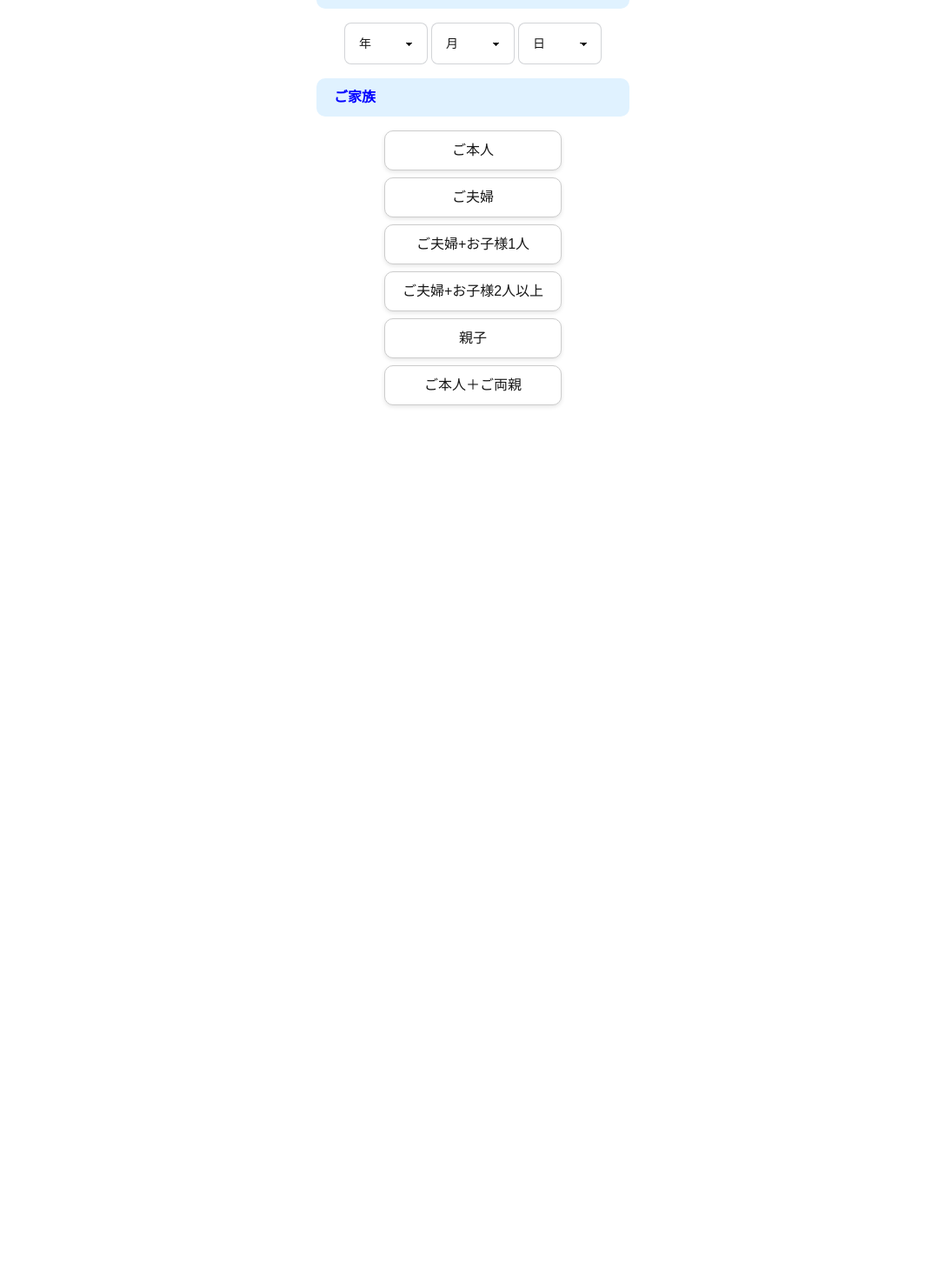
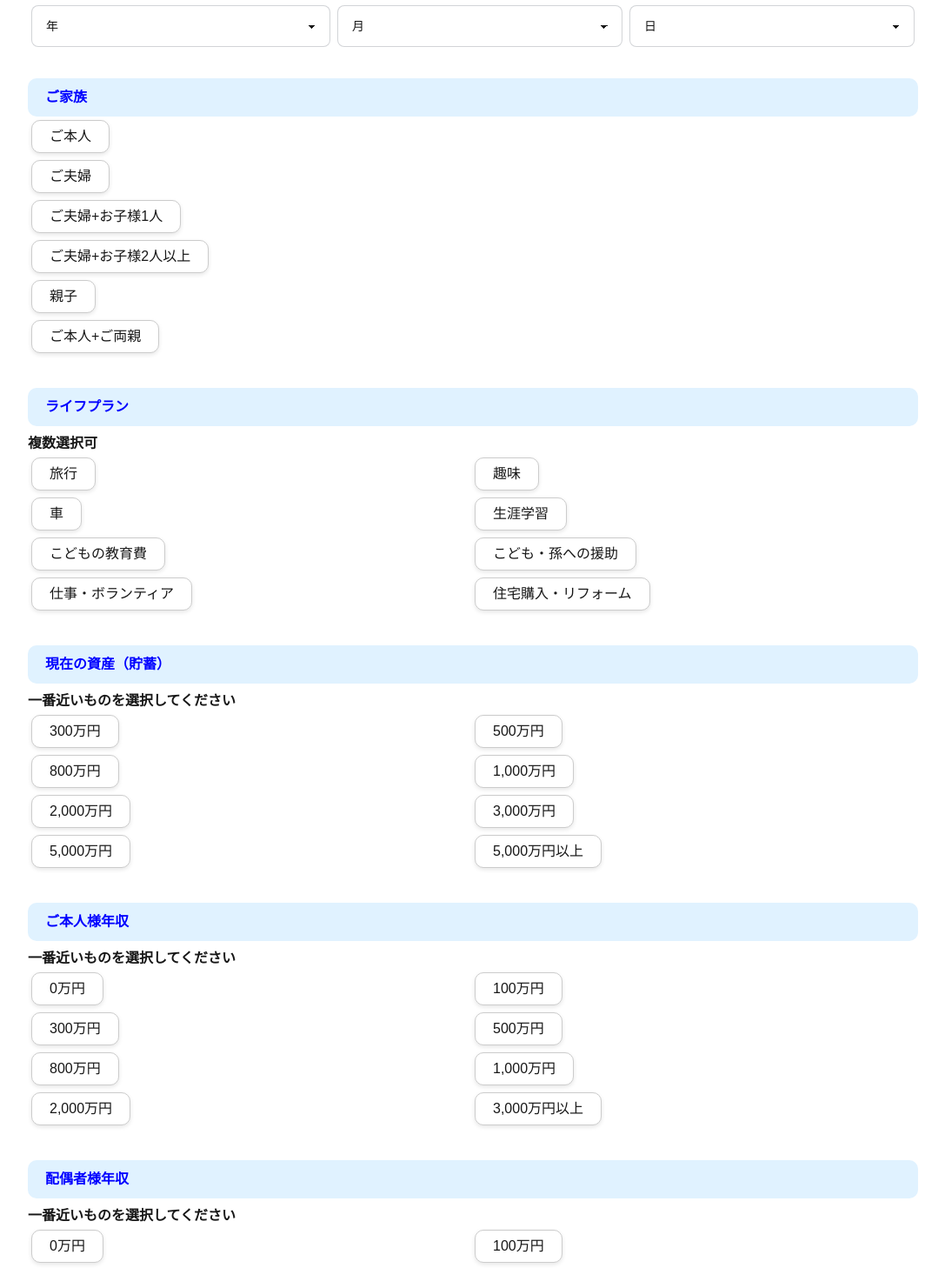
Before and after one commit to kisiiii/Allblue_NISAapp_frontend, a Next.js app: page /simulation in a window 1280 px wide. Shown: the part 180-1638 px from the top of the page at 87% size, without its empty margins (96-1183 px from the left). Before the commit the page ends 800 px from the top, so only its background shows below. Built offline with nearby package versions, Linux system fonts and the light colour scheme.

Commit message:
RFP案件。ボタン要素をコンポーネントに分解し、それに合わせてcssの設定と受注案件のメインページを更新

```diff
--- a/src/app/globals.css
+++ b/src/app/globals.css
@@ -29,7 +29,7 @@ body {
   padding-left: 20px; /* 左側の余白を追加 */
   border-radius: 10px; /* 角の丸み */
   width: 100%; /* スマートフォン幅に合わせる */
-  max-width: 360px; /* 必要に応じて幅の上限を設定 */
+  /*max-width: 360px; /* 必要に応じて幅の上限を設定 */
   margin: 0 auto; /* 要素を中央揃えにする */
   text-align: left; /* 文字を左寄せにする */
   box-sizing: border-box; /* パディングを含めた幅を計算 */
@@ -53,8 +53,8 @@ body {
   cursor: pointer;
   box-shadow: 0 2px 5px rgba(0, 0, 0, 0.1);
   transition: background-color 0.3s, border-color 0.3s, box-shadow 0.3s;
-  width: 100%; /* 幅を全体に広げる */
-  max-width: 400px; /* 最大幅を設定（必要に応じて変更） */
+  /*width: 100%; /* 幅を全体に広げる */
+  /*max-width: 400px; /* 最大幅を設定（必要に応じて変更） */
 }
 
 .app-selectable-button:hover {
--- /dev/null
+++ b/src/app/simulation/components/multiple_select_area.jsx
@@ -0,0 +1,42 @@
+// 選択エリアのコンポーネント(複数選択可)
+'use client';
+
+import React, { useState } from 'react';
+import SelectButton from "./select_button.jsx"; //　ボタンコンポーネントのインポート
+
+const MultipleSelectArea = ({labelList, n_cols}) => {
+    // 選択されているボタンのインデックスの状態保存のためのhook
+    const [selectedIndexes, setSelectedIndexes] = useState([]);
+
+    const handleSelect = (inputValue) => {
+        setSelectedIndexes((prevSelectedIndexes) => {
+            // 配列中にインデックスが含まれているかをチェック
+            if (prevSelectedIndexes.includes(inputValue)) {
+                // 含まれている場合はインデックスを削除
+                return prevSelectedIndexes.filter((item) => item !== inputValue);
+            } else {
+                // 含まれていない場合は追加
+                return [...prevSelectedIndexes, inputValue];
+            }
+        });
+    };
+
+    // 表示画面のグリッドの指定
+    const gridStyle = {
+        gridTemplateColumns: `repeat(${n_cols}, minmax(0, 1fr))`
+    };
+
+    return (
+        <div className="grid gap-x-1" style={gridStyle}>
+            {labelList.map((label, index) => {
+                return(
+                    // ボタンコンポーネントの呼び出し
+                    <SelectButton key={index} label={label} index={index} selectedIndex={selectedIndexes} onSelect={handleSelect}/>
+                )
+            }
+        )}
+        </div>
+    );
+}
+
+export default MultipleSelectArea;
--- /dev/null
+++ b/src/app/simulation/components/select_area.jsx
@@ -0,0 +1,33 @@
+// 選択エリアのコンポーネント
+'use client';
+
+import React, { useState } from 'react';
+import SelectButton from "./select_button.jsx"; //　ボタンコンポーネントのインポート
+
+const SelectArea = ({labelList, n_cols}) => {
+    const [selectedIndex, setSelectedIndex] = useState([]);
+
+    // 選択したボタンのインデックスを保存するhook
+    const handleSelect = (inputValue) => {
+        setSelectedIndex([inputValue]);
+    };
+
+    // 表示画面のグリッドの指定
+    const gridStyle = {
+        gridTemplateColumns: `repeat(${n_cols}, minmax(0, 1fr))`
+    };
+
+    return (
+        <div className="grid gap-x-1" style={gridStyle}>
+            {labelList.map((label, index) => {
+                return(
+                    // ボタンコンポーネントの呼び出し
+                    <SelectButton key={index} label={label} index={index} selectedIndex={selectedIndex} onSelect={handleSelect}/>
+                )
+            }
+        )}
+        </div>
+    );
+}
+
+export default SelectArea;
--- /dev/null
+++ b/src/app/simulation/components/select_button.jsx
@@ -0,0 +1,21 @@
+// 選択ボタンのコンポーネント
+'use client';
+
+import React from 'react';
+
+const SelectButton = ({label, index, selectedIndex, onSelect}) => {
+    return (
+        <div className="my-1 text-xs">
+            <button
+                    // 親コンポーネントから渡されるselectedIndex中にボタンのindexが含まれていれば選択状態のCSSを適用
+                    className={`app-selectable-button ${selectedIndex.includes(index) ? 'selected' : ''}`}
+                    // クリックしたら親コンポーネントで指定して渡されている関数onSelectを実行
+                    onClick={() => onSelect(index)}
+                >
+                    {label}
+                </button>
+        </div>
+    );
+}
+
+export default SelectButton;
--- a/src/app/simulation/page.jsx
+++ b/src/app/simulation/page.jsx
@@ -1,42 +1,44 @@
 'use client';
 
 import React, { useState } from 'react';
+import SelectArea from "./components/select_area.jsx";
+import MultipleSelectArea from './components/multiple_select_area.jsx';
 
 export default function Home() {
-    const [selected, setSelected] = useState(null); // ボタンの選択状態を管理
     const [year, setYear] = useState(""); // 年の選択状態
     const [month, setMonth] = useState(""); // 月の選択状態
     const [day, setDay] = useState(""); // 日の選択状態
 
-    const handleSelect = (id) => {
-        setSelected(id); // 選択されたボタンのIDを設定
-    };
+    // ボタンの項目リスト
+    const family_member = ["ご本人", "ご夫婦", "ご夫婦+お子様1人", "ご夫婦+お子様2人以上", "親子", "ご本人+ご両親"]
+    const life_plan = ["旅行", "趣味", "車", "生涯学習", "こどもの教育費", "こども・孫への援助", "仕事・ボランティア", "住宅購入・リフォーム"]
+    const savings = ["300万円", "500万円", "800万円", "1,000万円", "2,000万円", "3,000万円", "5,000万円", "5,000万円以上"]
+    const annual_income = ["0万円", "100万円","300万円", "500万円", "800万円", "1,000万円", "2,000万円", "3,000万円以上"]
+    const annual_income_spouse = ["0万円", "100万円","300万円", "500万円", "800万円", "1,000万円", "2,000万円", "3,000万円以上"]
+    const monthly_consumption = ["10万円", "20万円", "30万円", "40万円", "50万円", "60万円", "70万円", "80万円以上"]
 
     return (
         <div className="flex flex-col justify-center items-center mt-12 gap-4">
-            <div className="mb-8">
+            <div className="mb-5">
                 <img src="../NISAPO_logo.png" alt="logo" className="w-48" />
             </div>
 
+            <div className='container mx-auto w-4/5 mb-5'>
                 <div className="label-container">生年月日</div>
-
-            <div className="flex flex-row">
+                <div className="grid grid-flow-col justify-stretch mt-2">
                     <select
-                    className="select select-bordered w-24 max-w-xs mr-1"
+                        className="select select-bordered mx-1"
                         value={year}
                         onChange={(e) => setYear(e.target.value)}
                     >
-                    <option value="" disabled>
-                        年
-                    </option>
+                        <option value="" disabled>年</option>
                         <option value="1988">1988</option>
                         <option value="1989">1989</option>
                         <option value="1990">1990</option>
                         <option value="1991">1991</option>
                     </select>
-
                     <select
-                    className="select select-bordered w-24 max-w-xs mr-1"
+                        className="select select-bordered mx-1"
                         value={month}
                         onChange={(e) => setMonth(e.target.value)}
                     >
@@ -49,9 +51,8 @@ export default function Home() {
                             </option>
                         ))}
                     </select>
-
                     <select
-                    className="select select-bordered w-24 max-w-xs"
+                        className="select select-bordered mx-1"
                         value={day}
                         onChange={(e) => setDay(e.target.value)}
                     >
@@ -65,46 +66,50 @@ export default function Home() {
                         ))}
                     </select>
                 </div>
+            </div>
+            <div className='container mx-auto w-4/5 mb-5'>
+                <div className="label-container">ご家族</div>
+                <div className="flex flex-col mx-1">
+                    <SelectArea labelList={family_member} n_cols={1}/>
+                </div>
+            </div>
+            <div className='container mx-auto w-4/5 mb-5'>
+                <div className="label-container">ライフプラン</div>
+                <p className='font-bold mt-2'>複数選択可</p>
+                <div className="flex flex-col mx-1">
+                    <MultipleSelectArea labelList={life_plan} n_cols={2}/>
+                </div>
+            </div>
+            <div className='container mx-auto w-4/5 mb-5'>
+                <div className="label-container">現在の資産（貯蓄）</div>
+                <p className='font-bold mt-2'>一番近いものを選択してください</p>
+                <div className="mx-1">
+                    <SelectArea labelList={savings} n_cols={2}/>
+                </div>
+            </div>
+            <div className='container mx-auto w-4/5 mb-5'>
+                <div className="label-container">ご本人様年収</div>
+                <p className='font-bold mt-2'>一番近いものを選択してください</p>
+                <div className="flex flex-col mx-1">
+                    <SelectArea labelList={annual_income} n_cols={2}/>
+                </div>
+            </div>
+            <div className='container mx-auto w-4/5 mb-5'>
+                <div className="label-container">配偶者様年収</div>
+                <p className='font-bold mt-2'>一番近いものを選択してください</p>
+                <div className="flex flex-col mx-1">
+                    <SelectArea labelList={annual_income_spouse} n_cols={2}/>
+                </div>
+            </div>
+            <div className='container mx-auto w-4/5 mb-5'>
+                <div className="label-container">月々の生活費</div>
+                <p className='font-bold mt-2'>一番近いものを選択してください</p>
+                <div className="flex flex-col mx-1">
+                    <SelectArea labelList={monthly_consumption} n_cols={2}/>
+                </div>
+            </div>
+            <button className='btn bg-blue-800 text-white mx-auto w-4/5 mb-5'>結果を見る</button>
 
-            <div className="label-container">ご家族</div>
-            <div className="flex flex-col gap-2">
-                <button
-                    className={`app-selectable-button ${selected === 1 ? 'selected' : ''}`}
-                    onClick={() => handleSelect(1)}
-                >
-                    ご本人
-                </button>
-                <button
-                    className={`app-selectable-button ${selected === 2 ? 'selected' : ''}`}
-                    onClick={() => handleSelect(2)}
-                >
-                    ご夫婦
-                </button>
-                <button
-                    className={`app-selectable-button ${selected === 3 ? 'selected' : ''}`}
-                    onClick={() => handleSelect(3)}
-                >
-                    ご夫婦+お子様1人
-                </button>
-                <button
-                    className={`app-selectable-button ${selected === 4 ? 'selected' : ''}`}
-                    onClick={() => handleSelect(4)}
-                >
-                    ご夫婦+お子様2人以上
-                </button>
-                <button
-                    className={`app-selectable-button ${selected === 5 ? 'selected' : ''}`}
-                    onClick={() => handleSelect(5)}
-                >
-                    親子
-                </button>
-                <button
-                    className={`app-selectable-button ${selected === 6 ? 'selected' : ''}`}
-                    onClick={() => handleSelect(6)}
-                >
-                    ご本人＋ご両親
-                </button>
-            </div>
         </div>
     );
 }
```
Lines whose indentation alone changed are shown as unchanged.
